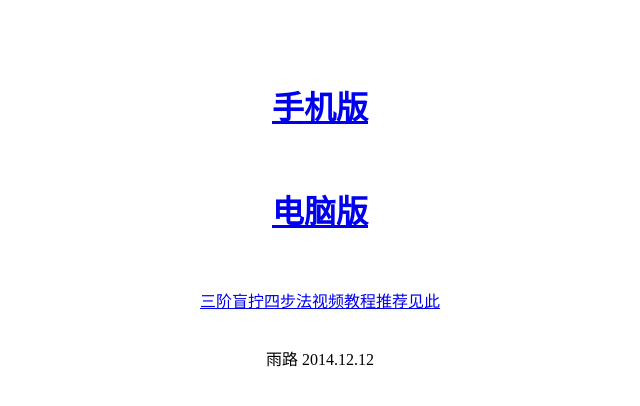
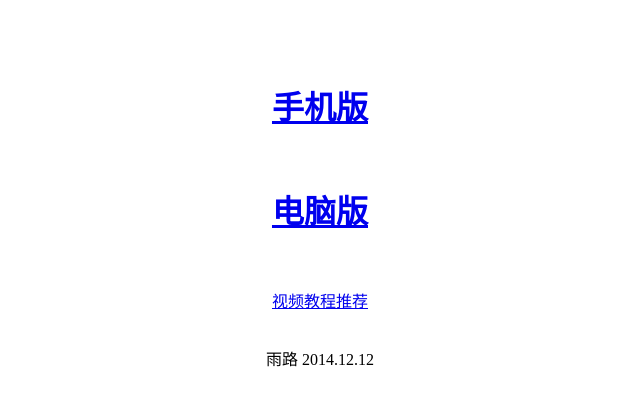
Before and after one commit to forpm/BLD4, a plain HTML site: page index.html in a window 1280 px wide. Shown: the whole page, without its empty margins (320-960 px from the left). Drawn offline with Linux system fonts and the light colour scheme.

Commit message:
fix_tieba_url_text

```diff
--- a/index.html
+++ b/index.html
@@ -17,11 +17,11 @@
 <br>
 
 <p>
-<a href="http://tieba.baidu.com/p/3358866499">三阶盲拧四步法视频教程推荐见此</a>
+<a href="http://tieba.baidu.com/p/3358866499">视频教程推荐</a>
 </p>
 
 <br>
-雨路 2014.12.12
+雨路  2014.12.12
 </center>
 
 </body>
```
